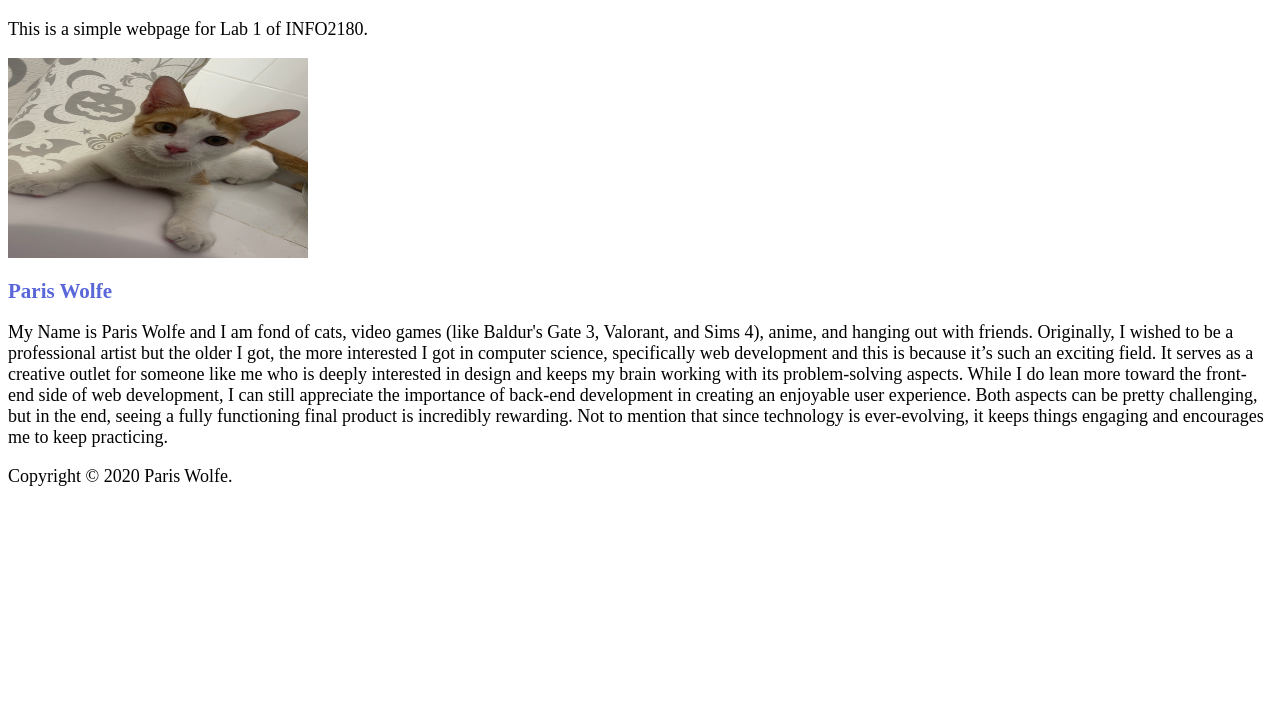
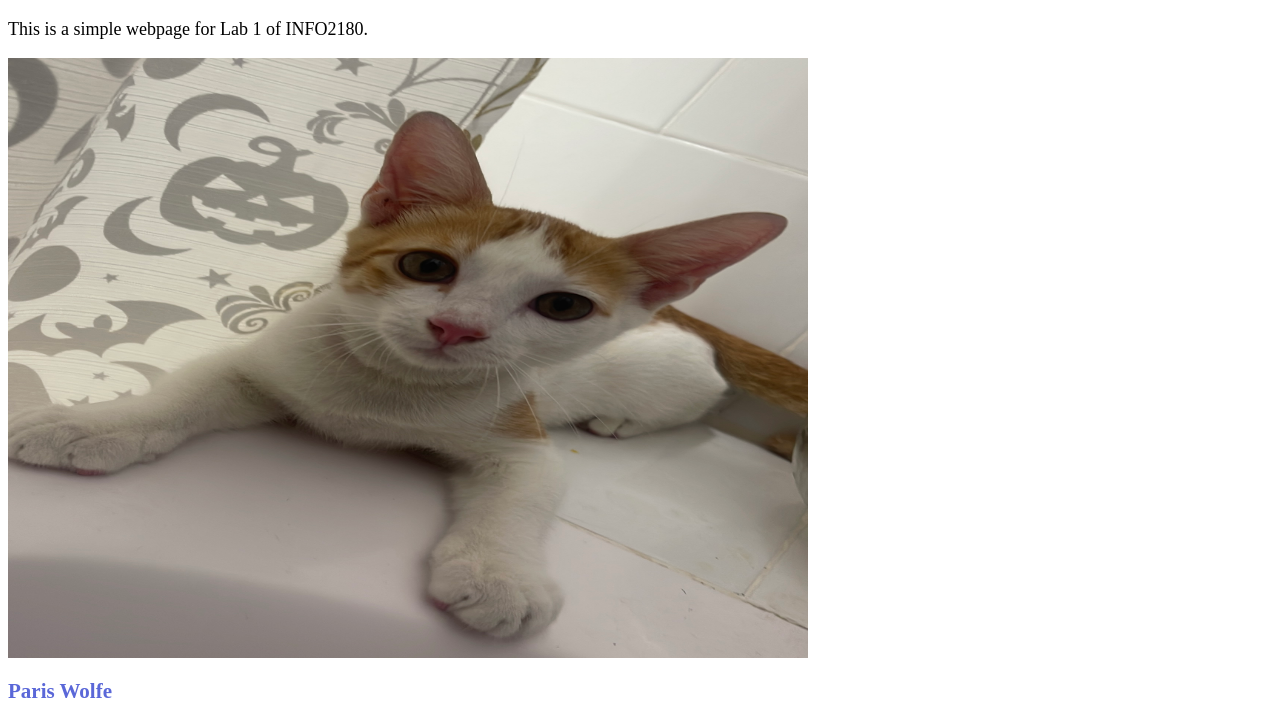
Before and after one commit to Butterlet/info2180-lab1, a plain HTML site: page index.html in a window 1280 px wide. Shown: the part 61-780 px from the top of the page. Drawn offline with Linux system fonts and the light colour scheme.

Commit message:
Edited index.html

```diff
--- a/index.html
+++ b/index.html
@@ -11,7 +11,7 @@
     <header>
         <h1>INFO2180 Lab 1</h1>
         <p>This is a simple webpage for Lab 1 of INFO2180.</p>
-	<img src="Hiroshima.jpg" alt="an image of my cat Hiro" width="300" height="200">
+	<img src="Hiroshima.jpg" alt="an image of my cat Hiro" width="800" height="600">
     </header>
     <main>
         <h2>Paris Wolfe</h2>
```
